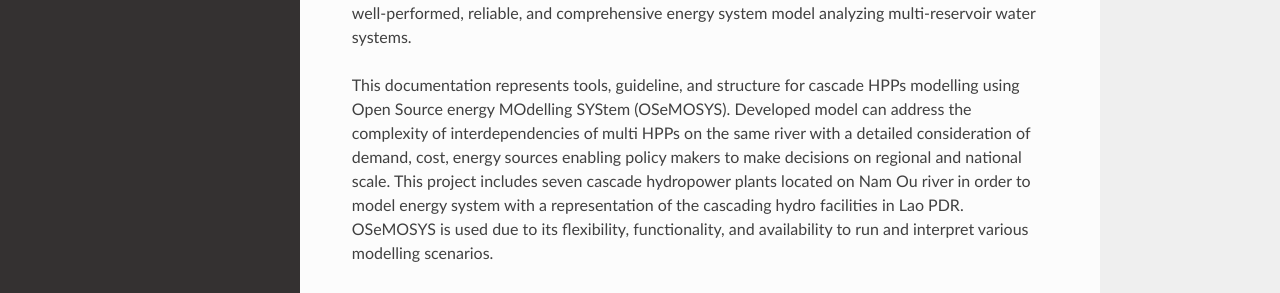
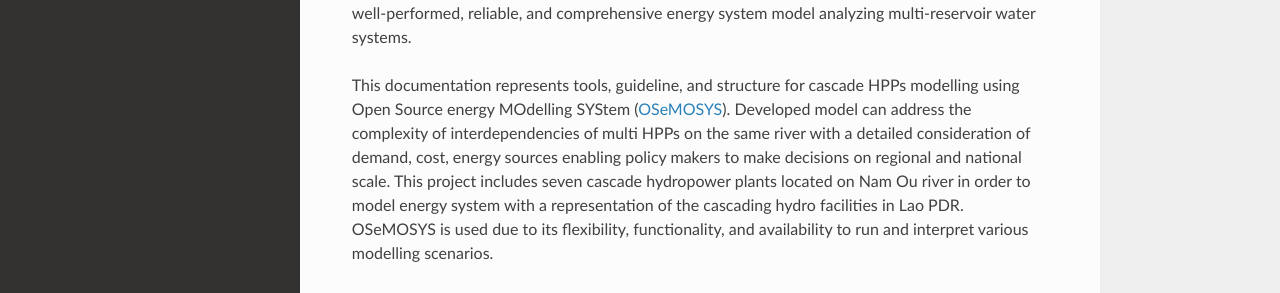
Before and after one commit to YSaedi/Laos_Cascading_HydropowerPlants, a Sphinx documentation site: the page built from docs/source/index.rst, in a window 1280 px wide and 900 px high. Shown: the part 339-632 px from the top of the window. Built offline with Sphinx 7.4.7 and the Read the Docs theme 2.0.0, drawn with Linux system fonts in a browser that asks for light colours; some of the changed lines change nothing that is shown.

Commit message:
Update index.rst

```diff
--- a/docs/source/index.rst
+++ b/docs/source/index.rst
@@ -2,7 +2,7 @@
 ==============================================================
 Securing access to energy for growing population and taking urgent action to mitigate climate change consequences remain as a challenge. Electricity generated by hydropower plants can accelerate clean energy transition, environmental protection, and essential power provision. Multi-power plants on a specific river provide significant benefits to energy production. In terms of sustainable energy modelling, cascade hydropower plants (HPPs) have been a complicated decision to make due to a wide range of decision variables and optimization complexity. There is a lack of a well-performed, reliable, and comprehensive energy system model analyzing multi-reservoir water systems.
 
-This documentation represents tools, guideline, and structure for cascade HPPs modelling using Open Source energy MOdelling SYStem (OSeMOSYS). Developed model can address the complexity of interdependencies of multi HPPs on the same river with a detailed consideration of demand, cost, energy sources enabling policy makers to make decisions on regional and national scale. This project includes seven cascade hydropower plants located on Nam Ou river in order to model energy system with a representation of the cascading hydro facilities in Lao PDR. OSeMOSYS is used due to its flexibility, functionality, and availability to run and interpret various modelling scenarios.
+This documentation represents tools, guideline, and structure for cascade HPPs modelling using Open Source energy MOdelling SYStem (`OSeMOSYS <https://laos-cascading-hydropowerplants.readthedocs.io/en/latest/>`_). Developed model can address the complexity of interdependencies of multi HPPs on the same river with a detailed consideration of demand, cost, energy sources enabling policy makers to make decisions on regional and national scale. This project includes seven cascade hydropower plants located on Nam Ou river in order to model energy system with a representation of the cascading hydro facilities in Lao PDR. OSeMOSYS is used due to its flexibility, functionality, and availability to run and interpret various modelling scenarios.
 
 Lao PDR Case Study
 --------------------------------------
@@ -18,10 +18,6 @@
     :figclass: align-center
 
 The Nam Ou Cascade Hydropower plants (`The Third Pole <https://www.thethirdpole.net/en//>`_)
-
-
-
-
 
 
 
```
